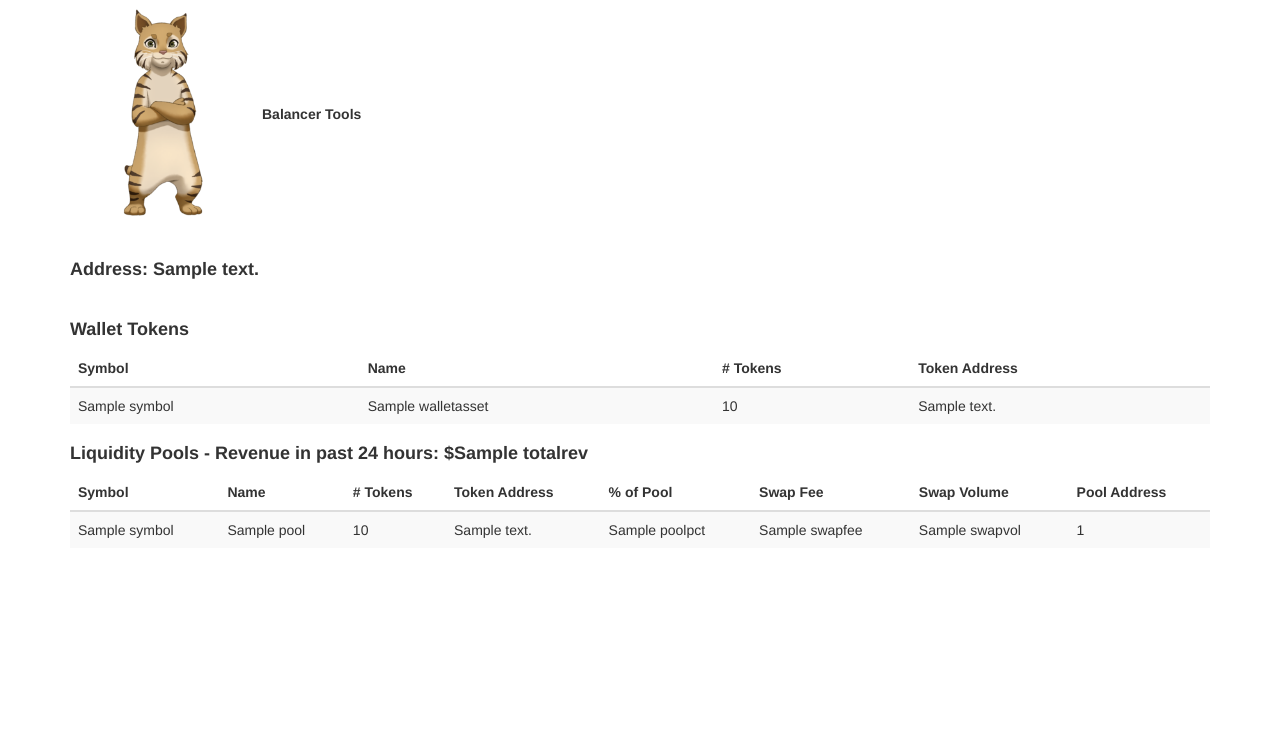
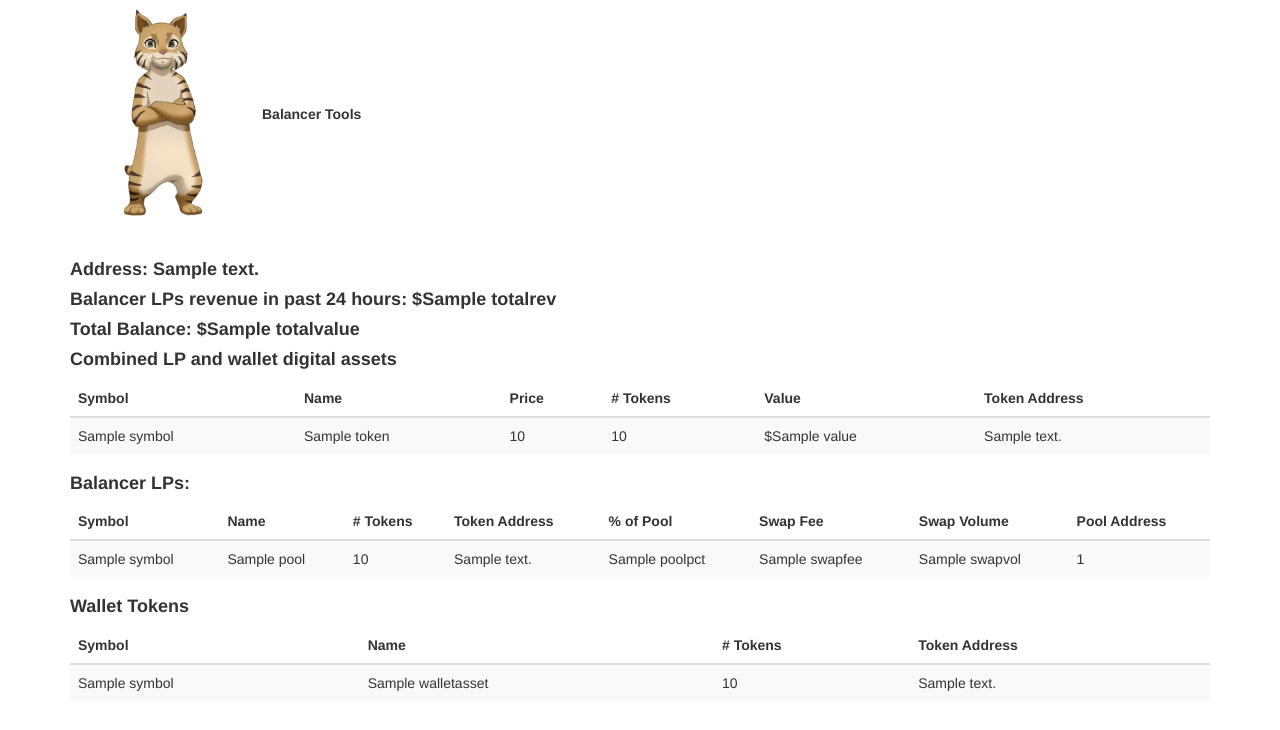
Before and after one commit to rivendale/baltools, a Flask app: template app/templates/ethaddress.html in a window 1280 px wide. Shown: the top 730 px of the page. Run offline with Flask 2, Linux system fonts and the light colour scheme; the template is opened without the code that fills it: most values are stand-ins (such as "Sample title", 1, 10 or a date in 2020); some libraries are stand-ins or nearby versions.

Commit message:
total value and working on consolidating tokens

```diff
--- a/app/routes.py
+++ b/app/routes.py
@@ -4,6 +4,7 @@ from app.forms import *
 from datetime import datetime
 from decimal import *
 from app.balsupport import *
+
 
 @app.route('/', methods=['GET', 'POST'])
 @app.route('/index', methods=['GET', 'POST'])
@@ -42,7 +43,11 @@ def ethaddress(ethaddress):
         results2 = getBalancer(ethaddress)
         pools = results2[0]
         totalrev = results2[1]
-
+        LPassets = results2[2]
+        #totaltokens = LPassets.update()
+        result3 = consolidate(walletassets,LPassets)
+        totaltokens = result3[0]
+        totalvalue = result3[1]
         # Combine Wallet ERC-21 tokens and Balancer Liquidity Pools
 
-    return render_template('ethaddress.html', pools=pools,totalrev=totalrev, walletassets=walletassets,address=ethaddress, )
+    return render_template('ethaddress.html', pools=pools,totalrev=totalrev, walletassets=walletassets,address=ethaddress,totalvalue=str(totalvalue),totaltokens=totaltokens )
--- a/app/templates/ethaddress.html
+++ b/app/templates/ethaddress.html
@@ -12,7 +12,75 @@
 {% if address %}
 </br>
 <h4><b>Address: {{ address }}</b></h4>
-</br>
+{% if pools %}
+<h4><b>Balancer LPs revenue in past 24 hours: ${{totalrev}}</b></h4>
+{% endif %}
+{% endif %}
+
+{% if totalvalue %}
+<h4><b>Total Balance: ${{totalvalue}}</b></h4>
+{% endif %}
+
+{% if totaltokens %}
+<h4><b>Combined LP and wallet digital assets</b></h4>
+
+<table class="table table-striped">
+    <thead>
+       <tr>
+        <th>Symbol </th>
+        <th>Name   </th>
+        <th>Price</th>
+        <th># Tokens</th>
+        <th>Value</th>
+        <th>Token Address  </th>
+       </tr>
+    </thead>
+    <tbody>
+       {% for token in totaltokens %}
+       <tr>
+          <td>{{ token.symbol}}</td>
+          <td>{{ token.name}}</td>
+          <td>{{ token.price}}</td>
+          <td>{{ token.qty }}</td>
+          <td>${{ token.value}}</td>
+          <td>{{ token.tokenaddress }}</td>
+      </tr>
+     {% endfor %}
+    </tbody>
+ </table>
+{% endif %}
+
+
+{% if pools %}
+<h4><b>Balancer LPs: </b></h4>
+<table class="table table-striped">
+   <thead>
+      <tr>
+      <th>Symbol</th>
+      <th>Name</th>
+      <th># Tokens</th>
+      <th>Token Address    </th>
+       <th>% of Pool    </th>
+       <th>Swap Fee   </th>
+       <th>Swap Volume   </th>
+       <th>Pool Address</th>
+      </tr>
+   </thead>
+   <tbody>
+      {% for pool in pools %}
+      <tr>
+         <td>{{ pool.symbol }}</td>
+         <td>{{ pool.name }}</td>
+         <td>{{ pool.qty }}</td>
+         <td>{{ pool.tokenaddress}}</td>
+         <td>{{ pool.poolpct}}</td>
+         <td>{{ pool.swapfee }}</td>
+         <td>{{ pool.swapvol }}</td>
+         <td>{{ pool.poolid }}</td>
+         </tr>
+    {% endfor %}
+   </tbody>
+</table>
 {% endif %}
 
 {% if walletassets %}
@@ -39,45 +107,4 @@
  </table>
 {% endif %}
 
-{% if pools %}
-<h4><b>Liquidity Pools - Revenue in past 24 hours: ${{totalrev}}</b></h4>
-<table class="table table-striped">
-   <thead>
-      <tr>
-      <th>Symbol</th>
-      <th>Name</th>
-      <th># Tokens</th>
-      <th>Token Address    </th>
-       <th>% of Pool    </th>
-       <th>Swap Fee   </th>
-       <th>Swap Volume   </th>
-       <th>Pool Address</th>
-
-
-
-
-      </tr>
-   </thead>
-   <tbody>
-      {% for pool in pools %}
-      <tr>
-         <td>{{ pool.symbol }}</td>
-         <td>{{ pool.name }}</td>
-         <td>{{ pool.qty }}</td>
-         <td>{{ pool.tokenaddress}}</td>
-         <td>{{ pool.poolpct}}</td>
-         <td>{{ pool.swapfee }}</td>
-         <td>{{ pool.swapvol }}</td>
-         <td>{{ pool.poolid }}</td>
-
-
-
-
-         </tr>
-    {% endfor %}
-   </tbody>
-</table>
-{% endif %}
-
-
 {% endblock %}
--- a/requirements.txt
+++ b/requirements.txt
@@ -15,10 +15,12 @@ itsdangerous==1.1.0
 Jinja2==2.11.3
 Mako==1.1.4
 MarkupSafe==1.1.1
+numpy==1.19.5
 pkg-resources==0.0.0
 python-dateutil==2.8.1
 python-dotenv==0.15.0
 python-editor==1.0.4
+pytz==2021.1
 requests==2.25.1
 sentry-sdk==0.20.3
 six==1.15.0
```
Also changed, not shown: app/balsupport.py (+59 -9 lines), app/models.py (+18 -2 lines).
